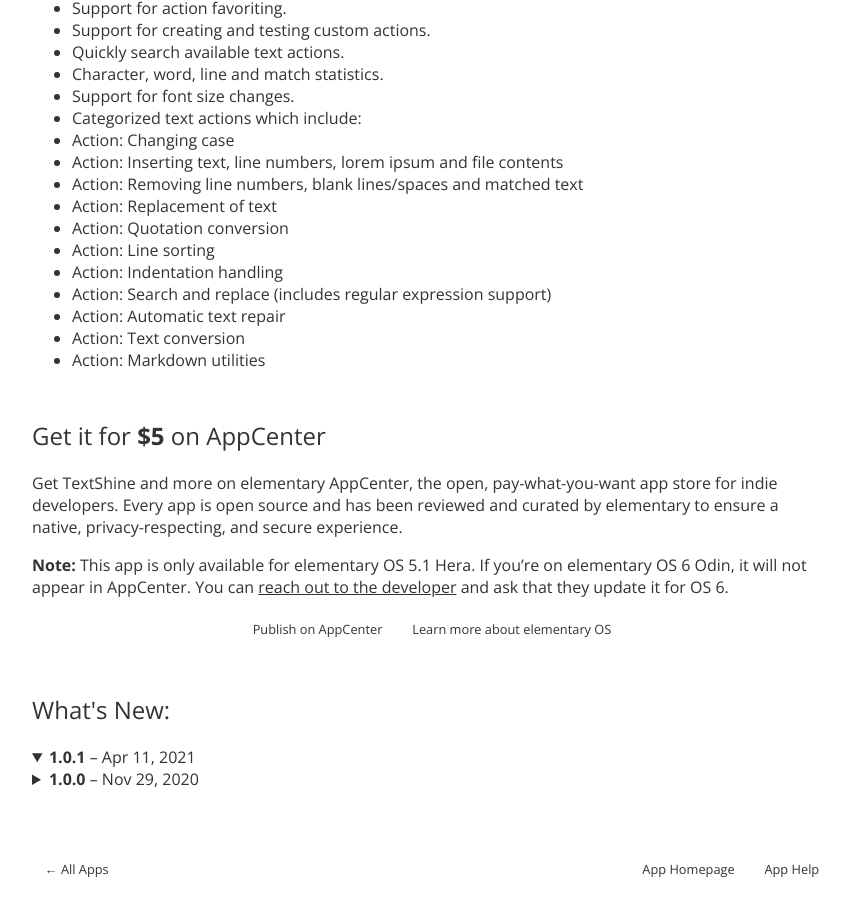
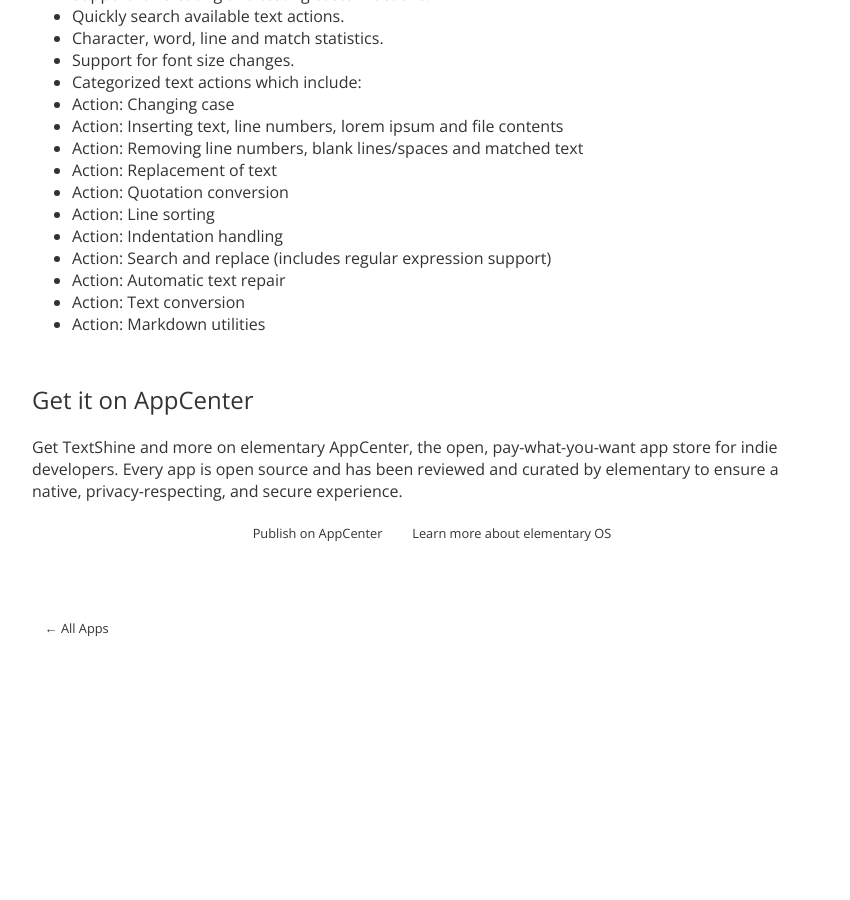
Before and after one commit to elementary/appcenter-web, a Jekyll site: the page built from _apps/com.github.phase1geo.textshine.md, in a window 1280 px wide and 900 px high, scrolled down 836 px. Shown: the whole window, without its empty margins (208-1058 px from the left). Built offline with Jekyll 4.4.1, drawn with Linux system fonts in a browser that asks for light colours; nearby versions of some CDN libraries; after the commit the page ends 1479 px from its top, so only the background shows below that.

```diff
--- a/_apps/com.github.phase1geo.textshine.md
+++ b/_apps/com.github.phase1geo.textshine.md
@@ -3,59 +3,46 @@ app_id: com.github.phase1geo.textshine
 title: "TextShine"
 summary: "Powerfully transform text"
 developer: "Trevor Williams"
-homepage: "https://github.com/phase1geo/TextShine"
-help_page: "https://github.com/phase1geo/TextShine/wiki"
-dist: hera
+homepage: "#"
+help_page: "#"
+dist: flatpak
 screenshots:
-  - https://appstream.elementary.io/appcenter/media/bionic/com/github/phase1geo.textshine/A1AECE22CB77A28D4F38DAAB516310CB/screenshots/image-1_orig.png
-  - https://appstream.elementary.io/appcenter/media/bionic/com/github/phase1geo.textshine/A1AECE22CB77A28D4F38DAAB516310CB/screenshots/image-2_orig.png
+  - https://raw.githubusercontent.com/phase1geo/TextShine/master/data/screenshots/screenshot-actions.png
 icons:
-  "64": https://appstream.elementary.io/appcenter/media/bionic/com/github/phase1geo.textshine/A1AECE22CB77A28D4F38DAAB516310CB/icons/64x64/com.github.phase1geo.textshine_com.github.phase1geo.textshine.png
-  "128": https://appstream.elementary.io/appcenter/media/bionic/com/github/phase1geo.textshine/A1AECE22CB77A28D4F38DAAB516310CB/icons/128x128/com.github.phase1geo.textshine_com.github.phase1geo.textshine.png
-  "64@2": https://appstream.elementary.io/appcenter/media/bionic/com/github/phase1geo.textshine/A1AECE22CB77A28D4F38DAAB516310CB/icons/64x64@2/com.github.phase1geo.textshine_com.github.phase1geo.textshine.png
-  "128@2": https://appstream.elementary.io/appcenter/media/bionic/com/github/phase1geo.textshine/A1AECE22CB77A28D4F38DAAB516310CB/icons/128x128@2/com.github.phase1geo.textshine_com.github.phase1geo.textshine.png
+  '64': https://flatpak.elementary.io/repo/appstream/x86_64/icons/64x64/com.github.phase1geo.textshine.png
+  '128': https://flatpak.elementary.io/repo/appstream/x86_64/icons/128x128/com.github.phase1geo.textshine.png
 color:
   primary: "#fff394"
   primary-text: "#000000"
-price: 5
+price: 0
 releases:
-- version: 1.0.1
-  unix-timestamp: 1618099200
-- version: 1.0.0
-  unix-timestamp: 1606608000
-  description: |-
-    <p>Initial release</p>
-redirect_from:
-  - /com.github.phase1geo.textshine.desktop/
+
+redirect_from: /com.github.phase1geo.textshine.desktop/
 ---
 
-<p>Easily paste text from the clipboard or load text from a file, modify the text
-        with loads of built-in text actions and user-created custom text workflows, and
-        save the changes to the clipboard or to a file.</p>
-<p>In addition to the built-in actions, TextShine allows you to create and test
-        custom text conversion workflows. These custom workflows can then be used in the
-        same way that built-in actions are used within the application.</p>
+<p>Easily paste text from the clipboard or load text from a file, modify the text with loads of built-in text actions and user-created custom text workflows, and save the changes to the clipboard or to a file.</p>
+<p>In addition to the built-in actions, TextShine allows you to create and test custom text conversion workflows. These custom workflows can then be used in the same way that built-in actions are used within the application.</p>
 <p>Key features include the following:</p>
 <ul>
-  <li>Load text from clipboard or from a file.</li>
-  <li>Save text back to clipboard, to the same file or to a new file.</li>
-  <li>Unlimited undo/redo of text changes.</li>
-  <li>Apply a text action in a single click.</li>
-  <li>Support for action favoriting.</li>
-  <li>Support for creating and testing custom actions.</li>
-  <li>Quickly search available text actions.</li>
-  <li>Character, word, line and match statistics.</li>
-  <li>Support for font size changes.</li>
-  <li>Categorized text actions which include:</li>
-  <li>Action: Changing case</li>
-  <li>Action: Inserting text, line numbers, lorem ipsum and file contents</li>
-  <li>Action: Removing line numbers, blank lines/spaces and matched text</li>
-  <li>Action: Replacement of text</li>
-  <li>Action: Quotation conversion</li>
-  <li>Action: Line sorting</li>
-  <li>Action: Indentation handling</li>
-  <li>Action: Search and replace (includes regular expression support)</li>
-  <li>Action: Automatic text repair</li>
-  <li>Action: Text conversion</li>
-  <li>Action: Markdown utilities</li>
+<li>Load text from clipboard or from a file.</li>
+<li>Save text back to clipboard, to the same file or to a new file.</li>
+<li>Unlimited undo/redo of text changes.</li>
+<li>Apply a text action in a single click.</li>
+<li>Support for action favoriting.</li>
+<li>Support for creating and testing custom actions.</li>
+<li>Quickly search available text actions.</li>
+<li>Character, word, line and match statistics.</li>
+<li>Support for font size changes.</li>
+<li>Categorized text actions which include:</li>
+<li>Action: Changing case</li>
+<li>Action: Inserting text, line numbers, lorem ipsum and file contents</li>
+<li>Action: Removing line numbers, blank lines/spaces and matched text</li>
+<li>Action: Replacement of text</li>
+<li>Action: Quotation conversion</li>
+<li>Action: Line sorting</li>
+<li>Action: Indentation handling</li>
+<li>Action: Search and replace (includes regular expression support)</li>
+<li>Action: Automatic text repair</li>
+<li>Action: Text conversion</li>
+<li>Action: Markdown utilities</li>
 </ul>
```
Also changed, not shown: _apps/com.github.phase1geo.annotator.md (added, +36 -0 lines), _apps/io.github.jhaygood86.mauborgne.md (+1 -1 lines).
